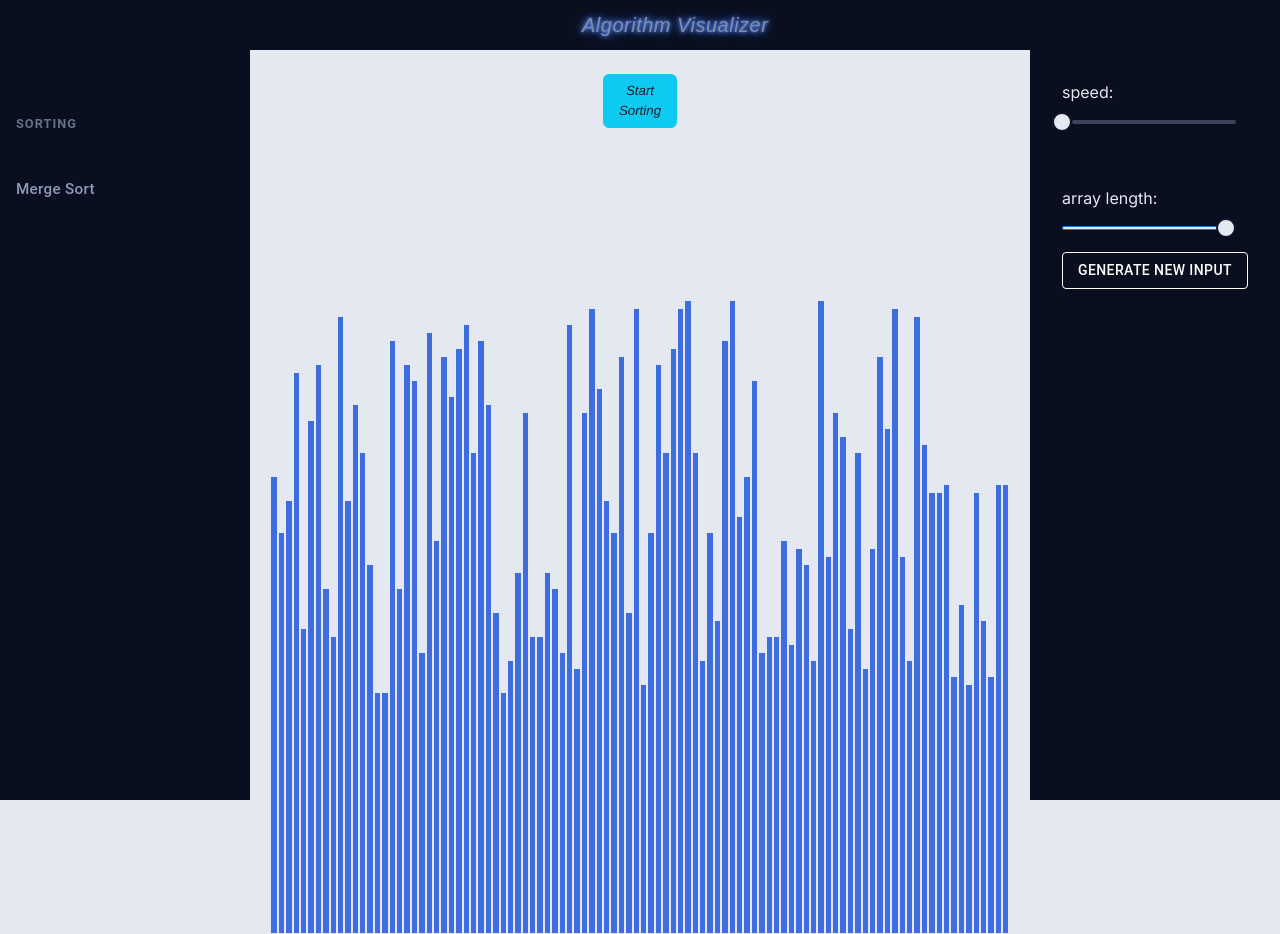
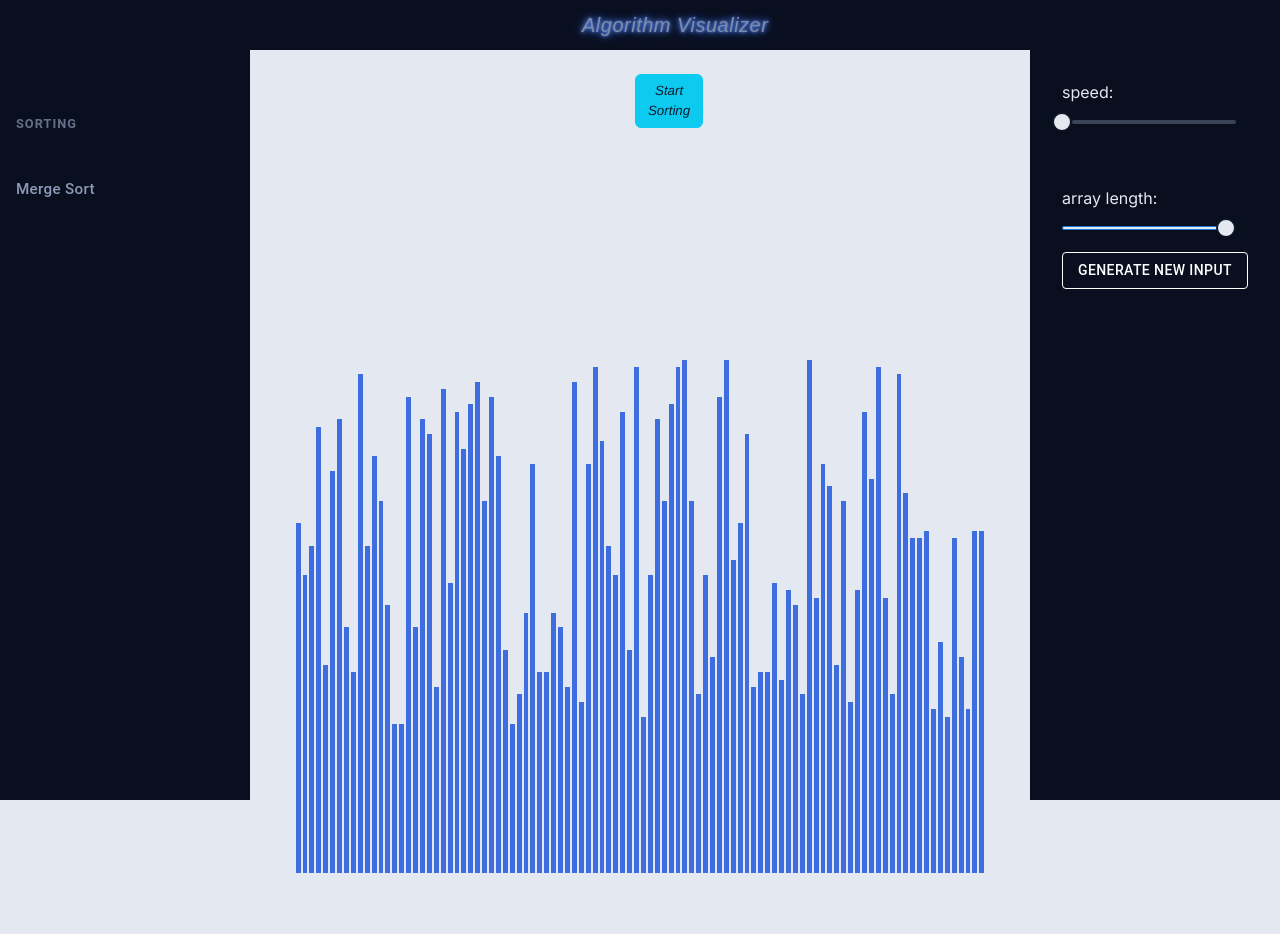
Before and after one commit to Rvp0310/Algorithm_Visualiser, a Next.js app: page / in a window 1280 px wide. Both pictures are taken after a click on the element "Merge Sort". After the commit the page ends 898 px from the top, so only its background shows below. Built offline with nearby package versions, Linux system fonts and the light colour scheme; some icons are missing.

Commit message:
Dynamic Input Disable/Enable Based on State, partially implemented replay logic

```diff
--- a/app/Helpers/ArrayGen.ts
+++ b/app/Helpers/ArrayGen.ts
@@ -1,7 +1,7 @@
 export const randomArrayGen = (len: number) => {
     let arr = [];
     for(let i = 0; i < len; i ++){
-        arr.push(Math.floor(Math.random() * 50) + 30);
+        arr.push(Math.floor(Math.random() * 50) + 20);
     }
     return arr;
 }
--- a/app/Helpers/Types.ts
+++ b/app/Helpers/Types.ts
@@ -1,21 +1,49 @@
 export interface SortProps {
-    refreshTrigger: number;
-    speed: number;
-    arraylen: number;
+  arr: number[];
+  done: boolean;
+  activeBars: number[];
+  swapBars: number[];
+  overwriteIndex: number | null;
 }
 
 export interface AlgoItem {
-    name: string;
-    component: React.FC<SortProps>;
+  name: string;
+  component: React.FC<SortProps>;
 }
 
 export type SortingAction =
-{
-    index: [number, number]; action: 'compare';
-} | {
-    index: [number, number]; action: 'swap';
-} | {
-    index: number; action: 'overwrite'; newVal: number
-} | {
-    action: 'done'
-}
+  | {
+      index: [number, number];
+      action: "compare";
+    }
+  | {
+      index: [number, number];
+      action: "swap";
+    }
+  | {
+      index: number;
+      action: "overwrite";
+      newVal: number;
+    }
+  | {
+      action: "done";
+    };
+
+export type ReplayParam = {
+  arr: number[];
+  setArr: React.Dispatch<React.SetStateAction<number[]>>;
+  setDone: React.Dispatch<React.SetStateAction<boolean>>;
+  setActiveBars: React.Dispatch<React.SetStateAction<number[]>>;
+  setSwapBars: React.Dispatch<React.SetStateAction<number[]>>;
+  setOverwriteIndex: React.Dispatch<React.SetStateAction<number | null>>;
+};
+
+export type SortAnimatorParams = {
+  setArr: React.Dispatch<React.SetStateAction<number[]>>;
+  setActiveBars: React.Dispatch<React.SetStateAction<number[]>>;
+  setSwapBars: React.Dispatch<React.SetStateAction<number[]>>;
+  setOverwriteIndex: React.Dispatch<React.SetStateAction<number | null>>;
+  setDone: React.Dispatch<React.SetStateAction<boolean>>;
+  setPlaying: React.Dispatch<React.SetStateAction<boolean>>;
+  speed: number;
+};
--- a/app/Helpers/animator/SortAnimator.ts
+++ b/app/Helpers/animator/SortAnimator.ts
@@ -1,4 +1,4 @@
-import {SortingAction} from '../Types'
+import {SortAnimatorParams, SortingAction} from '../Types'
 
 export const createSortingAnimator = ({
     setArr,
@@ -6,15 +6,9 @@ export const createSortingAnimator = ({
     setSwapBars,
     setOverwriteIndex,
     setDone,
+    setPlaying,
     speed
-} : {
-    setArr: React.Dispatch<React.SetStateAction<number[]>>;
-  setActiveBars: React.Dispatch<React.SetStateAction<number[]>>;
-  setSwapBars: React.Dispatch<React.SetStateAction<number[]>>;
-  setOverwriteIndex: React.Dispatch<React.SetStateAction<number | null>>;
-  setDone: React.Dispatch<React.SetStateAction<boolean>>;
-  speed: number;
-}) => {
+} : SortAnimatorParams) => {
 
     const handleStep = (step: SortingAction) => {
         switch (step.action) {
@@ -40,6 +34,7 @@ export const createSortingAnimator = ({
                 break;
             case "done":
                 setDone(true);
+                setPlaying(false);
                 break;
         }
     };
@@ -48,7 +43,7 @@ export const createSortingAnimator = ({
         let delay = 0;
         steps.forEach(step => {
             setTimeout(() => handleStep(step), delay);
-            delay += (110 - speed);
+            delay += (105 - speed);
         });
     };
 
--- a/app/components/Sorting/MergeSort.tsx
+++ b/app/components/Sorting/MergeSort.tsx
@@ -1,49 +1,13 @@
-import React, { useEffect, useState } from "react";
+import { SortProps } from "@/app/Helpers/Types";
 
-import { randomArrayGen } from "@/app/Helpers/ArrayGen";
-import { SortProps, SortingAction } from "@/app/Helpers/Types";
-import { mergeSortWithSteps } from "@/app/Helpers/algorithms/MergeSortLogic";
-import { createSortingAnimator } from "@/app/Helpers/animator/SortAnimator";
-
-const MergeSort: React.FC<SortProps> = ({ refreshTrigger, speed, arraylen }) => {
-  const [arr, setArr] = useState<number[]>([]);
-  const [steps, setSteps] = useState<SortingAction[]>([]);
-
-  const [activeBars, setActiveBars] = useState<number[]>([]);
-  const [swapBars, setSwapBars] = useState<number[]>([]);
-  const [overwriteIndex, setOverwriteIndex] = useState<number | null>(null);
-  const [done, setDone] = useState<boolean>(false);
-  const [playing, setPlaying] = useState<boolean>(false);
-
-  const { play } = createSortingAnimator({setArr, setActiveBars, setSwapBars, setOverwriteIndex, setDone, speed});
-
-  useEffect(() => {
-    const newArr = randomArrayGen(arraylen);
-    setArr(newArr);
-    const { steps } = mergeSortWithSteps([...newArr]);
-    setSteps(steps);
-    setDone(false);
-    setActiveBars([]);
-    setSwapBars([]);
-    setOverwriteIndex(null);
-    setPlaying(false);
-  }, [refreshTrigger]);
-
+const MergeSort: React.FC<SortProps> = ({
+  arr,
+  done,
+  activeBars,
+  swapBars,
+  overwriteIndex,
+}) => {
   return (
-    <div className="default">
-      <div style={{height: '60px'}}>
-        {!playing && <button
-          type="button"
-          className="btn btn-info start"
-          style={{ margin: "0 45%"}}
-          onClick={() => {
-            setPlaying(true);
-            play(steps)
-          }}
-        >
-          Start Sorting
-        </button>}
-      </div>
     <div className="bars-wrapper">
       {arr.map((h, i) => (
         <div
@@ -65,7 +29,6 @@ const MergeSort: React.FC<SortProps> = ({ refreshTrigger, speed, arraylen }) =>
         ></div>
       ))}
     </div>
-    </div>
   );
 };
 
--- a/app/globals.css
+++ b/app/globals.css
@@ -122,7 +122,15 @@ nav {
 }
 
 .default{
-  width: 60%;
+  width: 70%;
+  height: 100vh;
+}
+
+.sortSpace{
+  display: flex;
+  flex-direction: column;
+  align-items: center;
+  width: 70%;
   height: 100vh;
 }
 
@@ -143,8 +151,8 @@ nav {
 .bars-wrapper{
   display: flex;
   align-items: flex-end;
-  justify-content: flex-start;
-  width: 100%;
+  justify-content: center;
+  width: 80%;
   height: 100vh;
 }
 
--- a/app/page.tsx
+++ b/app/page.tsx
@@ -1,7 +1,7 @@
-"use client"
-import { useState } from 'react';
+"use client";
+import { useState, useEffect } from "react";
 
-import { algorithms } from './data/algorithms'
+import { algorithms } from "./data/algorithms";
 
 import CodeIcon from "@mui/icons-material/Code";
 import List from "@mui/material/List";
@@ -17,21 +17,58 @@ import PauseIcon from "@mui/icons-material/Pause";
 import StairsIcon from "@mui/icons-material/Stairs";
 import RestartAltIcon from "@mui/icons-material/RestartAlt";
 
-import None from './components/None';
+import None from "./components/None";
 
-import { AlgoItem } from './Helpers/Types';
+import { randomArrayGen } from "./Helpers/ArrayGen";
+import { SortingAction } from "./Helpers/Types";
+import { mergeSortWithSteps } from "@/app/Helpers/algorithms/MergeSortLogic";
+import { createSortingAnimator } from "@/app/Helpers/animator/SortAnimator";
+import {replay} from './Helpers/Animation'
+
+import { AlgoItem } from "./Helpers/Types";
 
 export default function Visualizer() {
+  const [selected, setSelected] = useState<AlgoItem>();
 
-  const [selected, setSelected] = useState<AlgoItem>();
+  //For Sorting
   const [refreshTrigger, setRefreshTrigger] = useState<number>(0);
-
+  const [arr, setArr] = useState<number[]>([]);
+  const [steps, setSteps] = useState<SortingAction[]>([]);
+  const [activeBars, setActiveBars] = useState<number[]>([]);
+  const [swapBars, setSwapBars] = useState<number[]>([]);
+  const [overwriteIndex, setOverwriteIndex] = useState<number | null>(null);
+  const [done, setDone] = useState<boolean>(false);
+  const [playing, setPlaying] = useState<boolean>(false);
   const [speed, setSpeed] = useState<number>(0);
   const [arraylen, setArraylen] = useState<number>(100);
 
+  const { play } = createSortingAnimator({
+    setArr,
+    setActiveBars,
+    setSwapBars,
+    setOverwriteIndex,
+    setDone,
+    setPlaying,
+    speed,
+  });
+
+  useEffect(() => {
+    const newArr = randomArrayGen(arraylen);
+    setArr(newArr);
+    const { steps } = mergeSortWithSteps([...newArr]);
+    setSteps(steps);
+    setDone(false);
+    setActiveBars([]);
+    setSwapBars([]);
+    setOverwriteIndex(null);
+    setPlaying(false);
+  }, [refreshTrigger]);
+
+  // For Sorting ^
+
   return (
     <>
-      <aside className='algoList'>
+      <aside className="algoList">
         <List
           sx={{
             "& ul": { padding: 0 },
@@ -44,7 +81,15 @@ export default function Visualizer() {
               <ul>
                 {items.map((algo) => (
                   <ListItem key={`item-${category}-${algo.name}`}>
-                      <ListItemText primary={algo.name} onClick={() => setSelected({name: algo.name, component: algo.component})}/>
+                    <ListItemText
+                      primary={algo.name}
+                      onClick={() =>
+                        setSelected({
+                          name: algo.name,
+                          component: algo.component,
+                        })
+                      }
+                    />
                   </ListItem>
                 ))}
               </ul>
@@ -53,14 +98,43 @@ export default function Visualizer() {
         </List>
       </aside>
       <main className="d-flex justify-content-center p-4">
-          {selected ? <selected.component refreshTrigger = {refreshTrigger} speed = {speed} arraylen = {arraylen} />: <None />}
+        {selected ? (
+          <div className="sortSpace">
+            <div style={{ height: "60px" }}>
+              {!playing && !done && (
+                <button
+                  type="button"
+                  className="btn btn-info start"
+                  style={{ margin: "0 45%" }}
+                  onClick={() => {
+                    console.log(arr);
+                    setPlaying(true);
+                    play(steps);
+                  }}
+                >
+                  Start Sorting
+                </button>
+              )}
+            </div>
+            <selected.component
+              arr={arr}
+              done={done}
+              activeBars={activeBars}
+              swapBars={swapBars}
+              overwriteIndex={overwriteIndex}
+            />
+          </div>
+        ) : (
+          <None />
+        )}
       </main>
       <aside className="controls">
-          <div className="general">
+        <div className="general" style={{ opacity: selected && !playing ? 1 : 0.4 }}>
           speed:
           <br />
           <Slider
             defaultValue={speed}
+            disabled={!selected || playing}
             aria-label="Default"
             valueLabelDisplay="auto"
             className="slide"
@@ -68,38 +142,48 @@ export default function Visualizer() {
               padding: "1em 10px",
               width: "9em",
             }}
-              onChange={(e, value) => {setSpeed(value)}}
+            onChange={(e, value) => {
+              setSpeed(value);
+            }}
           />
           <br />
-            <Stack spacing={7} direction="row">
-              <IconButton aria-label="pause-play">
+          <Stack spacing={7} direction="row" sx={{ opacity: playing? 0.4 : 1}}>
+            <IconButton disabled={!selected || playing} aria-label="pause-play">
               <PauseIcon sx={{ color: "white" }} />
               <PlayArrowIcon sx={{ color: "white" }} />
             </IconButton>
-              <IconButton aria-label="restart">
+            <IconButton disabled={!selected || playing} onClick = {() => replay({arr, setArr, setDone, setActiveBars, setSwapBars, setOverwriteIndex})} aria-label="restart">
               <RestartAltIcon sx={{ color: "white" }} />
             </IconButton>
           </Stack>
-            {
-              selected?.name === "Merge Sort" && (
-                <div>
+          {selected?.name === "Merge Sort" && (
+            <div style={{ opacity: playing? 0.4 : 1}}>
               array length:
               <br />
               <Slider
                 defaultValue={arraylen}
                 aria-label="Default"
+                disabled = {playing}
                 valueLabelDisplay="auto"
                 className="slide"
                 style={{
                   padding: "1em 10px",
                   width: "9em",
                 }}
-                    onChange={(e, value) => {setArraylen(value)}}
+                onChange={(e, value) => {
+                  setArraylen(value);
+                }}
               />
-                  <Button variant="outlined" sx={{ borderColor: "white", color: "white"}} onClick={() => setRefreshTrigger(prev => prev + 1)}>Generate New Input</Button>
+              <Button
+                variant="outlined"
+                disabled = {playing}
+                sx={{ borderColor: "white", color: "white" }}
+                onClick={() => setRefreshTrigger((prev) => prev + 1)}
+              >
+                Generate New Input
+              </Button>
             </div>
-              )
-            }
+          )}
         </div>
       </aside>
     </>
```
Also changed, not shown: app/Helpers/Animation.ts (+9 -0 lines). Lines whose indentation alone changed are shown as unchanged.
